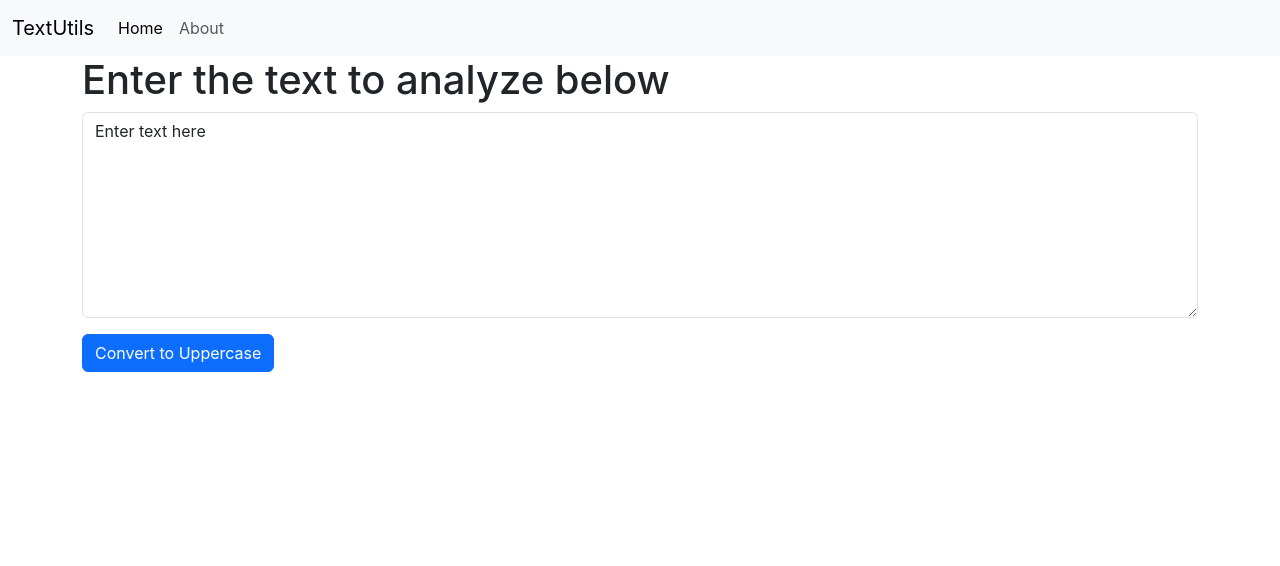
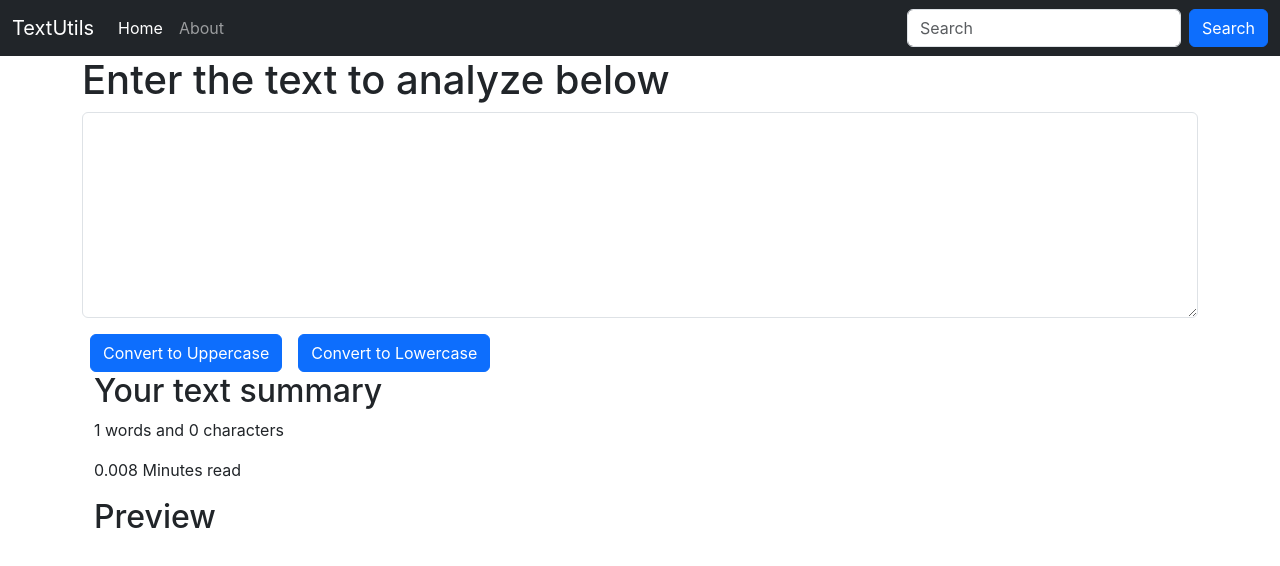
Before and after one commit to Aakarsh2207/TextUtils, a React (Create React App) app: page / in a window 1280 px wide. Shown: the top 566 px of the page. Built offline with nearby package versions, Linux system fonts and the light colour scheme.

Commit message:
V8 Uppercase, Lowercase, Summary, Preview

```diff
--- a/src/components/Navbar.js
+++ b/src/components/Navbar.js
@@ -3,7 +3,7 @@
 
 export default function Navbar(props) {
   return (
-    <nav className="navbar navbar-expand-lg bg-body-tertiary">
+    <nav className="navbar navbar-expand-lg navbar-dark bg-dark">
       <div className="container-fluid">
         <a className="navbar-brand" href="/">
           {props.title}
@@ -24,6 +24,12 @@
               </a>
             </li>
           </ul>
+          <form className="d-flex" role="search">
+            <input className="form-control me-2" type="search" placeholder="Search" aria-label="Search" />
+            <button className="btn btn-primary" type="submit">
+              Search
+            </button>
+          </form>
         </div>
       </div>
     </nav>
--- a/src/components/TextForm.js
+++ b/src/components/TextForm.js
@@ -8,15 +8,21 @@
     // setText("You have clicked on handleUpClick");
   };
 
+  const handleLoClick = () => {
+    let newText = text.toLowerCase();
+    setText(newText);
+  };
+
   const handleOnChange = (event) => {
     // console.log("On change");
     setText(event.target.value);
   };
 
-  const [text, setText] = useState("Enter text here");
+  const [text, setText] = useState("");
   //   text = "new text"; // Wrong way
   //   setText("new text"); // Correct Way
   return (
+    <>
       <div>
         <div className="mb-3">
           <h1>{props.heading}</h1>
@@ -25,9 +31,23 @@
           </label> */}
           <textarea className="form-control" value={text} onChange={handleOnChange} id="myBox" rows="8"></textarea>
         </div>
-      <button className="btn btn-primary" onClick={handleUpClick}>
+        <button className="btn btn-primary mx-2" onClick={handleUpClick}>
           Convert to Uppercase
         </button>
+        <button className="btn btn-primary mx-2" onClick={handleLoClick}>
+          Convert to Lowercase
+        </button>
       </div>
+      <div className="container">
+        <h2>Your text summary</h2>
+        {/* <p>Number of words: {text.split(/\s+/).length}</p> */}
+        <p>
+          {text.split(" ").length} words and {text.length} characters
+        </p>
+        <p>{0.008 * text.split(" ").length} Minutes read</p>
+        <h2>Preview</h2>
+        {text}
+      </div>
+    </>
   );
 }
```
Lines whose indentation alone changed are shown as unchanged.
